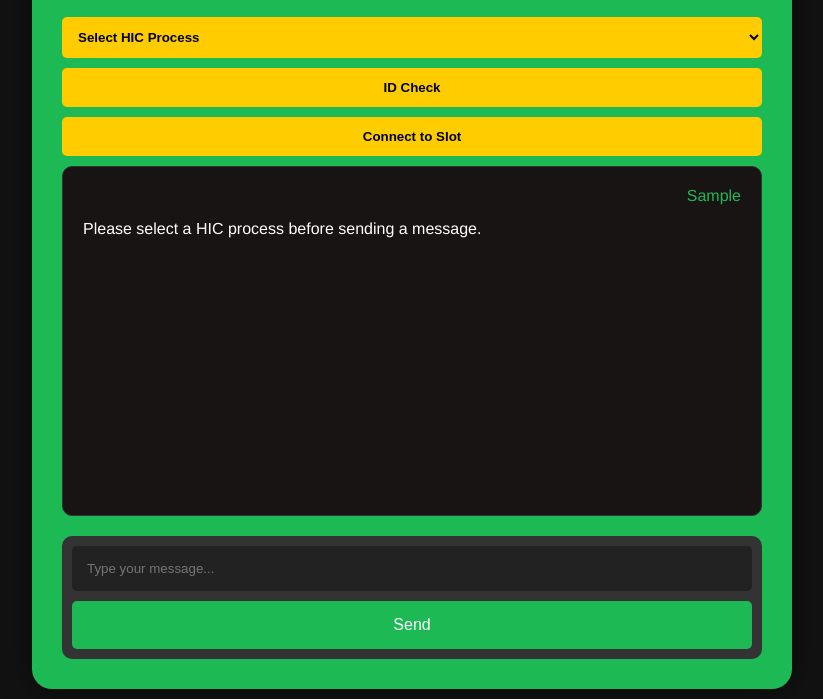
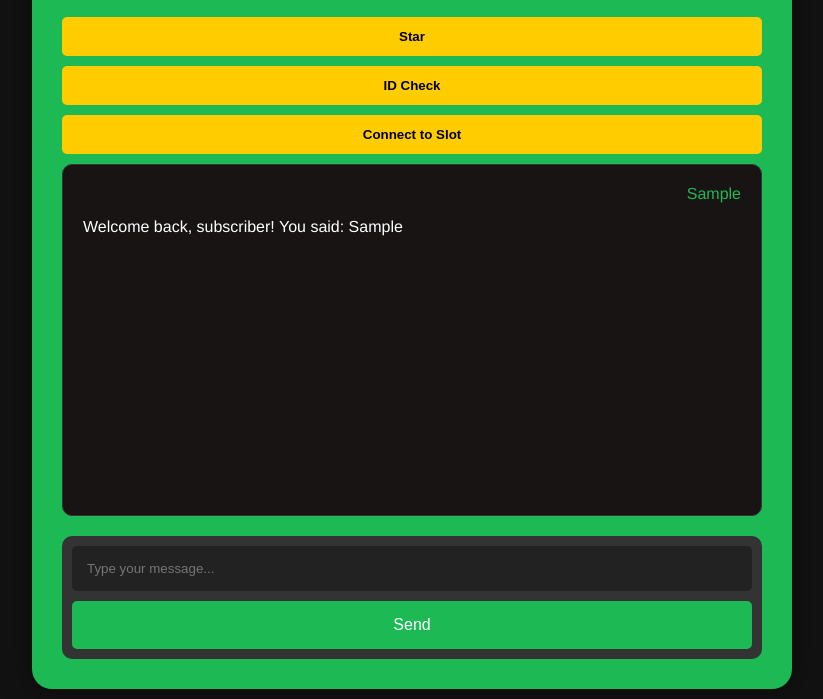
Before and after one commit to NSCINC/NSC-HOLOR2D2, a plain HTML site: page INDEX.html in a window 1280 px wide. Both pictures are taken after typing "Sample" into the empty fields and a click on the button "Send". Shown: the part 101-800 px from the top of the page, without its empty margins (228-1051 px from the left). Drawn offline with Linux system fonts and the light colour scheme.

Commit message:
Update INDEX.html

```diff
--- a/INDEX.html
+++ b/INDEX.html
@@ -24,7 +24,6 @@
             background: #1DB954; /* Spotify green */
             border-radius: 20px;
             box-shadow: 0 0 30px rgba(0, 0, 0, 0.5);
-            position: relative;
             display: flex;
             flex-direction: column;
             height: 90vh;
@@ -83,7 +82,7 @@
         #input-container button:hover {
             background: #18a748;
         }
-        select, #id-check-btn, #slot-connection-btn {
+        #star-btn, #id-check-btn, #slot-connection-btn {
             padding: 12px;
             border: none;
             border-radius: 5px;
@@ -99,13 +98,8 @@
     <div id="chat-container">
         <h1>HOLOR2D2 - AI Chat</h1>
 
-        <!-- Dropdown for HIC options -->
-        <select id="hic-select">
-            <option value="">Select HIC Process</option>
-            <option value="process1">HIC - Process 1</option>
-            <option value="process2">HIC - Process 2</option>
-            <option value="process3">HIC - Process 3</option>
-        </select>
+        <!-- Single Action Button -->
+        <button id="star-btn" onclick="starAction()">Star</button>
 
         <!-- ID Check Button -->
         <button id="id-check-btn" onclick="checkID()">ID Check</button>
@@ -122,9 +116,16 @@
 
     <script type="module" src="master.js"></script>
     <script>
+        const userDatabase = {
+            // Mock subscribers with user IDs
+            'user123': true,
+            'user456': true,
+            'user789': false // Example of a non-subscriber
+        };
+
         async function sendMessage() {
             const userInput = document.getElementById('user-input').value.trim();
-            const hicSelection = document.getElementById('hic-select').value;
+            const userId = 'user123'; // Mock user ID for this example
             if (!userInput) return;
 
             const messageContainer = document.getElementById('messages');
@@ -132,8 +133,7 @@
             messageContainer.appendChild(userMessage);
 
             try {
-                const botResponse = await getBotResponse(userInput, hicSelection);
-
+                const botResponse = await getBotResponse(userInput, userId);
                 const botMessage = createMessageElement('bot', botResponse);
                 messageContainer.appendChild(botMessage);
             } catch (error) {
@@ -145,14 +145,22 @@
             messageContainer.scrollTop = messageContainer.scrollHeight; // Auto-scroll to the latest message
         }
 
-        async function getBotResponse(userInput, hicSelection) {
-            // Simulating HIC process selection and response
-            if (!hicSelection) {
-                return 'Please select a HIC process before sending a message.';
+        async function getBotResponse(userInput, userId) {
+            if (checkSubscription(userId)) {
+                return `Welcome back, subscriber! You said: ${userInput}`;
+            } else {
+                return `Hello! You are not a subscriber. You said: ${userInput}`;
             }
+        }
 
-            // Mock HIC process
-            return `Processed by ${hicSelection}: ${userInput}`;
+        function checkSubscription(userId) {
+            // Check if the user ID exists in the user database
+            return userDatabase[userId] === true;
+        }
+
+        function starAction() {
+            alert("Star action performed!");
+            // Implement logic for starring the user or content
         }
 
         function checkID() {
```
